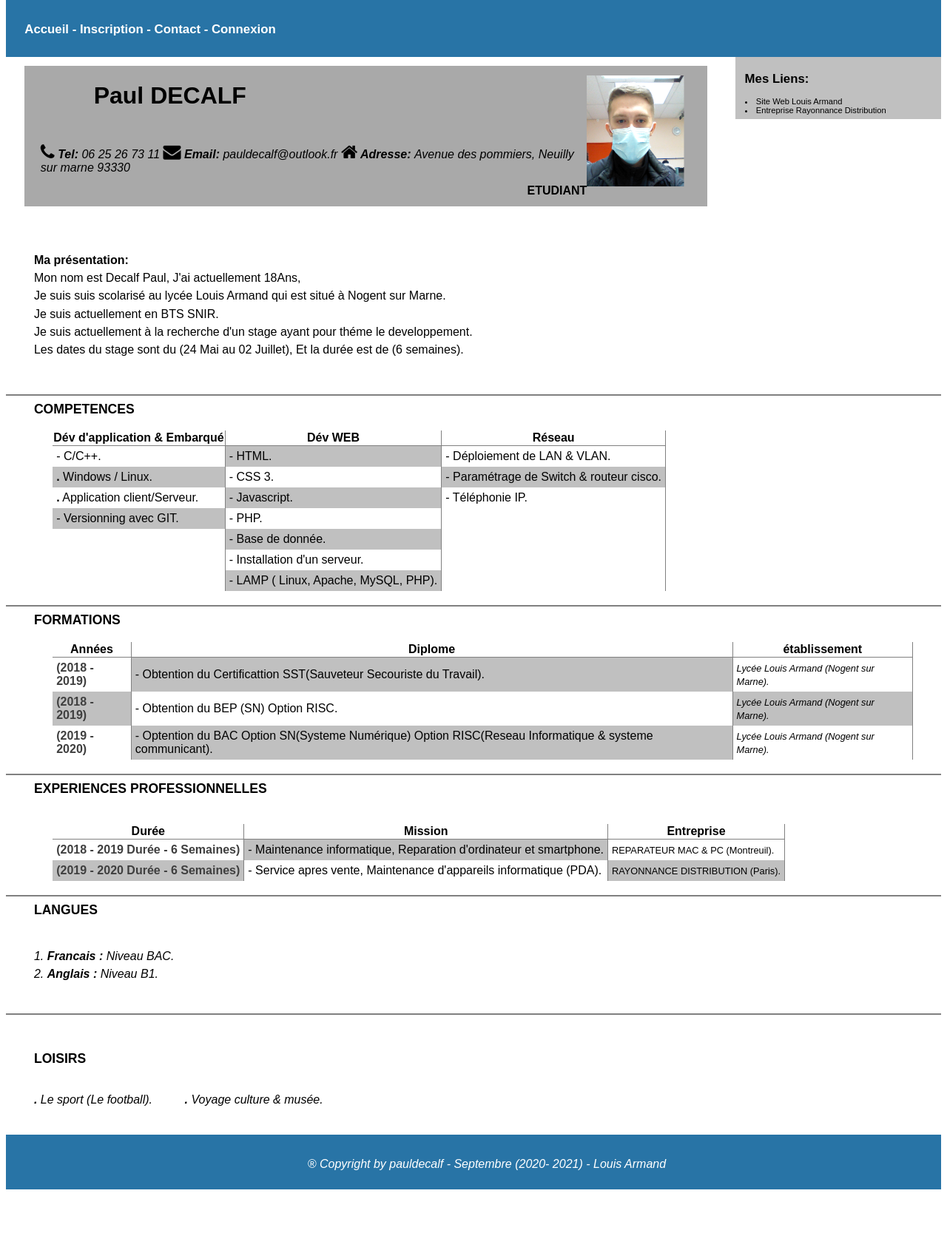
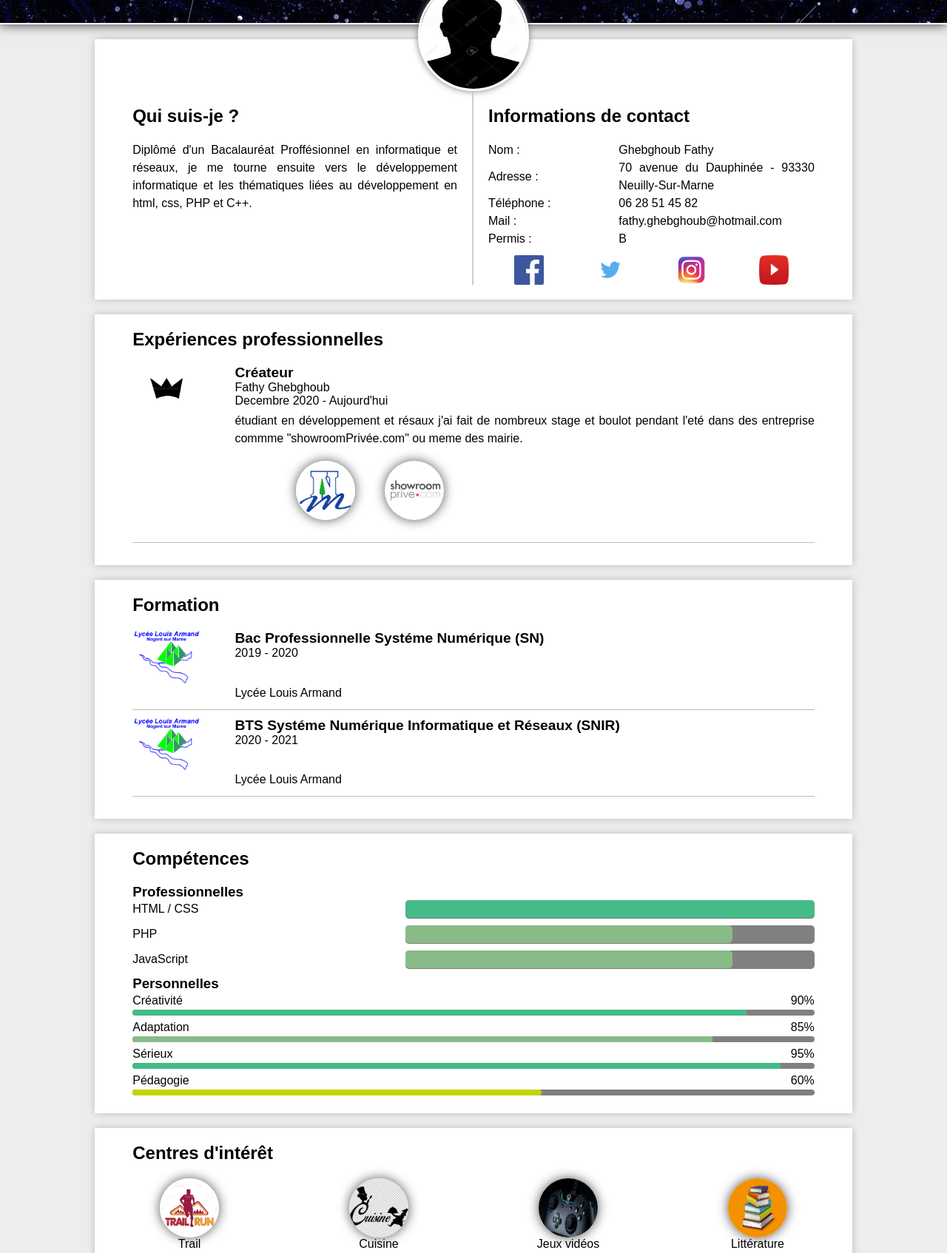
Before and after one commit to pauldecalf/code-html, a plain HTML site: page index.html in a window 1280 px wide. Shown: the part 87-1781 px from the top of the page at 74% size. Before the commit the page ends 1703 px from the top, so only its background shows below. Drawn offline with Linux system fonts and the light colour scheme.

Commit message:
Add files via upload

```diff
--- /dev/null
+++ b/cv.css
@@ -0,0 +1,298 @@
+/*STYLES GENERAUX*/
+*{
+    font-family: Avenir, sans-serif;
+    padding: 0px;
+    margin: 0px;
+    text-align: justify;
+    box-sizing: border-box;
+}
+body{
+    background: #ededed;
+}
+p{
+    font-size: 1em;
+    line-height: 1.5em;
+}
+a{
+    text-decoration: none;
+    color: #000;
+}
+
+/*HEADER & FOOTER*/
+header, footer{
+    width: 100%;
+    padding: 20px 0px;
+    background: url("images/galaxie.jpg") #4f4f4f;
+    box-shadow: 0px 0px 15px #333;
+}
+header{
+    border-bottom: 2px solid #fff;
+    height: 120px;
+}
+header h1{
+    color: white;
+    font-size: 1.5em;
+    width: 90%;
+    margin: 0 auto;
+}
+
+footer{
+    border-top: 2px solid #fff;
+}
+footer p{
+    width: 90%;
+    margin: 0 auto;
+    color: #fff;
+    text-align: center;
+}
+footer a{
+    color: #fff;
+}
+
+/*SECTIONS*/
+section{
+    display: flex;
+    flex-flow: row wrap;
+    justify-content: center;
+    width: 100%;
+    padding-bottom: 20px;
+    margin: 20px auto;
+    box-shadow: 0px 0px 10px #bbb;
+    background-color: #fff;
+}
+
+section h2{
+    margin: 20px 0;
+    width: 90%;
+}
+section > div{
+    width: 90%;
+}
+
+/*SECTION INFOS*/
+.photo{
+    text-align: center;
+}
+.photo img{
+    width: 150px;
+    height: 150px;
+    border: 3px solid #fff;
+    box-shadow: 0px 0px 10px #777;
+    border-radius: 50%;
+    margin-top: -80px;
+}
+.prez{
+    border-bottom: 2px dashed #ccc;
+}
+.prez a{
+    display: block;
+    text-align: center;
+    padding: 10px;
+    margin: 10px auto 30px auto;
+    color: #fff;
+    background-color: #EA0;
+    box-shadow: 0px 0px 10px #ccc;
+    border-radius: 5px;
+}
+.contact-flex{
+    display: flex;
+    flex-flow: row wrap;
+    align-items: center;
+}
+.contact-flex p:first-child{
+    flex: 0 0 40%;
+}
+.contact-flex p:last-child{
+    flex: 0 0 60%;
+}
+.social{
+    display: flex;
+    justify-content: space-around;
+    margin: 10px auto 0px auto;
+}
+.social img{
+    width: 40px;
+    height: 40px;
+}
+
+
+/*SECTION EXP ET FORMATION*/
+.exp{
+    display: flex;
+    flex-flow: row wrap;
+    border-bottom: 1px solid #bbb;
+    padding-bottom: 10px;
+    margin-bottom: 10px;
+}
+.exp-info{
+    display: flex;
+    flex-flow: column wrap;
+}
+.exp-logo{
+    flex: 0 0 25%;
+    max-width: 100px;
+}
+.exp-info{
+    flex: 0 0 70%;
+    margin-left: auto;
+}
+.exp img{
+    width: 100%;
+}
+.exp h3{
+    font-size:  1.2em;
+}
+.exp h4{
+    font-size:  1em;
+    font-weight: normal;
+}
+
+/*SECTION COMPETENCES*/
+.h3gauche{
+    width: 90%;
+}
+.comp{
+    display:flex;
+    flex-flow: row wrap;
+    margin-bottom: 10px;
+}
+.comp p{
+    flex: 0 0 40%;
+}
+.conteneur-barre{
+    flex: 0 0 60%;
+    border-radius: 5px;
+    background-color: grey;
+    border-bottom: 1px ridge grey;
+}
+.barre{
+    display: block;
+    height: 100%;
+    border-top-left-radius: 5px;
+    border-bottom-left-radius: 5px;
+}
+.c60{
+    width: 60%;
+    background-color: #C4D400;
+    border-radius: 5px;
+}
+.c80{
+    width: 80%;
+    background-color: #8B8;
+    border-radius: 5px;
+}
+.c85{
+    width: 85%;
+    background-color: #8B8;
+}
+.c90{
+    width: 90%;
+    background-color: #4B8;
+}
+.c95{
+    width: 95%;
+    background-color: #4B8;
+}
+.c100{
+    width: 100%;
+    background-color: #4B8;
+    border-radius: 5px;
+}
+.comp2{
+    display: flex;
+    flex-flow: row wrap;
+    justify-content: space-between;
+}
+.conteneur-barre2{
+    flex: 0 0 100%;
+    height: 0.5em;
+    margin-bottom: 0.25em;
+    border-radius: 5px;
+    background-color: grey;
+}
+
+/*SECTION INTERETS*/
+.interet{
+    flex: 0 1 50%;
+    display: flex;
+    flex-flow: column wrap;
+    align-items: center;
+    margin-bottom: 20px;
+}
+.interet img{
+    width: 80px;
+    height: 80px;
+    border-radius: 50%;
+    box-shadow: 0px 0px 15px #555;
+}
+
+.interet1{
+    flex: 0 0 50%;
+    display: flex;
+    flex-flow: row-reverse nowrap;
+
+    margin-bottom: 20px;
+}
+.interet1 img{
+    width: 80px;
+    height: 80px;
+    margin-right: 40px;
+    border-radius: 50%;
+    box-shadow: 0px 0px 15px #555;
+}
+
+
+
+
+
+
+
+
+
+
+
+/*VERSION BUREAU DU CV*/
+@media screen and (min-width: 980px){
+    section{
+        width: 80%;
+        box-shadow: 0px 0px 10px #bbb;
+    }
+    a:hover{
+        color: #EA0;
+    }
+    header h1{
+        width: 80%;
+    }
+    .prez, .contact{
+        flex: 0 0 45%;
+    }
+    .prez{
+        border-bottom: none;
+        border-right: 2px solid #ccc;
+        padding-right: 20px;
+        margin-left: auto;
+    }
+    .contact{
+        padding-left: 20px;
+        margin-right: auto;
+    }
+    .prez a{
+        border: 2px solid transparent;
+    }
+    .prez a:hover{
+        color: #f28835;
+        background-color: #fff;
+        border: 2px solid #f28835;
+        box-shadow: 0px 0px 20px #666;
+    }
+    .exp-logo{
+        flex: 0 0 10%;
+    }
+    .exp-info, .exp-desc{
+        flex: 0 0 85%;
+        margin-left: auto;
+    }
+    .interet{
+        flex: 0 1 25%;
+    }
+}
--- a/index.html
+++ b/index.html
@@ -1,234 +1,174 @@
-<!DOCTYPE html>
 <html>
-	<head>
-		<meta charset="utf-8" />
-		<title>curriculum vitae - Paul Decalf</title>
-		<meta name="viewport" content="width=device-width, initial-scale=1">
-<link rel="stylesheet" href="https://cdnjs.cloudflare.com/ajax/libs/font-awesome/4.7.0/css/font-awesome.min.css">
-		<link rel="stylesheet" type="text/css" href="./css/cv.css">
-	</head>
+<head>
+    <title>CV de Ghebghoub Fathy</title>
+    <meta charset="utf-8">
+    <meta name="viewport"
+          content="width=device-width, initial-scale=1, user-scalable=no">
+    <link rel="stylesheet" href="cv.css">
+</head>
+<body>
+    <header>
+        <h1>CV de Ghebghoub Fathy</h1>
+    </header>
 
-	<!-- Debut du code HTML Visible -->
+    <section>
+        <div class="photo">
+            <img src="images/photo_profil.jpg" alt="photo de profil">
+        </div>
+        <div class="prez">
+            <h2>Qui suis-je ?</h2>
+            <p>Diplômé d'un Bacalauréat Proffésionnel en informatique et réseaux, je me tourne ensuite vers le développement informatique et les
+            thématiques liées au développement en html, css, PHP et C++.</p>
+        </div>
+        <div class="contact">
+            <h2>Informations de contact</h2>
+            <div class="contact-flex">
+                <p>Nom : </p>
+                <p>Ghebghoub Fathy</p>
+            </div>
+            <div class="contact-flex">
+                <p>Adresse : </p>
+                <p>70 avenue du Dauphinée - 93330 Neuilly-Sur-Marne</p>
+            </div>
+            <div class="contact-flex">
+                <p>Téléphone :</p>
+                <p>06 28 51 45 82</p>
+            </div>
+            <div class="contact-flex">
+                <p>Mail : </p>
+                <p><a href="mailto:fathy.ghebghoub@hotmail.com">fathy.ghebghoub@hotmail.com</a></p>
+            </div>
+            <div class="contact-flex">
+                <p>Permis :</p>
+                <p>B</p>
+            </div>
+            <div class="social">
+                <a href="#"><img src="images/fb.png" alt="Logo Fb"></a>
+                <a href="#"><img src="images/twitter.png" alt="Logo Tw"></a>
+                <a href="#"><img src="images/insta.png" alt="Logo In"></a>
+                <a href="#"><img src="images/ytb.png" alt="Logo Ytb"></a>
+            </div>
+        </div>
+    </section>
 
-		<body>
+    <section>
+        <h2>Expériences professionnelles</h2>
+        <div class="exp">
+            <div class="exp-logo">
+                <a href="#"><img src="images/createur.png" alt="Logo de Ghebghoub Fathy"></a>
+            </div>
+            <div class="exp-info">
+                <h3>Créateur</h3>
+                <h4> Fathy Ghebghoub</h4>
+                <h4>Decembre 2020 - Aujourd'hui</h4>
+            </div>
+            <div class="exp-desc">
+                <p>étudiant en développement et résaux j'ai fait de nombreux stage et boulot pendant l'eté dans des entreprise commme
+				"showroomPrivée.com" ou meme des mairie.</p>
+				<br>
+            </div>
+			<div class="interet1">
+                <a href="https://www.showroomprive.com/"><img  src="images/showroomprive.png" alt="Logo showroomPrivée"></a>
 
-		<header class="fond_bleu">
-			<h1>Curriculum vitae de Paul Decalf</h1>
-		</header>
+				<a href="https://www.neuillysurmarne.fr/"><img  src="images/neuilly.png" alt="Logo mairie"></a>
+			</div>
+        </div>
+    </section>
 
-		<nav class="fond_bleu">
-			<h1><a href="#">Accueil</a> - <a target="_blank" href="dev.html">Inscription</a> - <a target="_blank" href="dev.html">Contact</a> - <a target="_blank" href="dev.html">Connexion</a></h1>
-		</nav>
+    <section>
+        <h2>Formation</h2>
+        <div class="exp">
+            <div class="exp-logo">
+                <a href="#"><img src="images/lycee.png" alt="Logo lycée"></a>
+            </div>
+            <div class="exp-info">
+                <h3> Bac Professionnelle Systéme Numérique (SN)</h3>
+                <h4>2019 - 2020</h4>
+            </div>
+            <div class="exp-desc">
+                <p>Lycée Louis Armand</p>
+            </div>
+        </div>
+        <div class="exp">
+            <div class="exp-logo">
+                <a href="#"><img src="images/lycee.png" alt="Logo Lycée"></a>
+            </div>
+            <div class="exp-info">
+                <h3> BTS Systéme Numérique Informatique et Réseaux (SNIR)</h3>
+                <h4>2020 - 2021</h4>
+            </div>
+            <div class="exp-desc">
+                <p>Lycée Louis Armand</p>
+            </div>
+        </div>
+    </section>
 
-		<aside>
-			<h1>Mes Liens:</h1>
-			<li><a target="_blank" href="https://www.larmand.fr/">Site Web Louis Armand</a></li>
-			<li><a target="_blank" href="https://www.rayonnance-distribution.fr/">Entreprise Rayonnance Distribution</a></li>
-		</aside>
+    <section>
+        <h2>Compétences</h2>
+        <h3 class="h3gauche">Professionnelles</h3>
+        <div class="comp">
+            <p>HTML / CSS</p>
+            <div class="conteneur-barre"><span class="barre c100"></span></div>
+        </div>
+        <div class="comp">
+            <p>PHP </p>
+            <div class="conteneur-barre"><span class="barre c80"></span></div>
+        </div>
+        <div class="comp">
+            <p>JavaScript</p>
+            <div class="conteneur-barre"><span class="barre c80"></span></div>
+        </div>
+        <h3 class="h3gauche">Personnelles</h3>
+        <div class="comp2">
+            <p>Créativité</p>
+            <p>90%</p>
+            <div class="conteneur-barre2"><span class="barre c90"></span></div>
+        </div>
+        <div class="comp2">
+            <p>Adaptation</p>
+            <p>85%</p>
+            <div class="conteneur-barre2"><span class="barre c85"></span></div>
+        </div>
+        <div class="comp2">
+            <p>Sérieux</p>
+            <p>95%</p>
+            <div class="conteneur-barre2"><span class="barre c95"></span></div>
+        </div>
+        <div class="comp2">
+            <p>Pédagogie</p>
+            <p>60%</p>
+            <div class="conteneur-barre2"><span class="barre c60"></span></div>
+        </div>
+    </section>
 
-		<section>
-		<img id="images" src="./images/paul.png" alt="Photo de profile">
+    <section>
+        <h2>Centres d'intérêt</h2>
+        <figure class="interet">
+            <img src="images/trail.png" alt="Trail">
+            <figcaption>Trail</figcaption>
+        </figure>
+        <figure class="interet">
+            <img src="images/cuisine.jpg" alt="Cuisine">
+            <figcaption>Cuisine</figcaption>
+        </figure>
+        <figure class="interet">
+            <img src="images/gaming.jpg" alt="Gaming">
+            <figcaption>Jeux vidéos</figcaption>
+        </figure>
+        <figure class="interet">
+            <img src="images/litterature.jpg" alt="Littérature">
+            <figcaption>Littérature</figcaption>
+        </figure>
+    </section>
 
-			<h1 class="text"> Paul DECALF </h1>
-			<h1 class="coordonnées"><b><i style="font-size:24px" class="fa">&#xf095;</i> Tel: </b> 06 25 26 73 11 <b><i style="font-size:24px" class="fa">&#xf0e0;</i> Email: </b> pauldecalf@outlook.fr <b><i style="font-size:24px" class="fa fa-home"></i> Adresse: </b> Avenue des pommiers, Neuilly sur marne 93330</h1>
-			<p class="status"> ETUDIANT </p>
-		</section>
+    <footer>
+        <p><a href="#">©Fathy Ghebghoub</a> 2020</p>
+        <p>Merci d'avoir pris le temps de lire mon CV !</p>
+
+    </footer>
+</body>
+</html>
 
 
 
-		<!--DEBUT DESCRIPTION !-->
-		<p class="description"><b> Ma présentation: </b>
-		<p> Mon nom est Decalf Paul, J'ai actuellement 18Ans,</p>
-		<p>Je suis suis scolarisé au lycée Louis Armand qui est situé à Nogent sur Marne.</p>
-		<p>Je suis actuellement en BTS SNIR.</p>
-		<p>Je suis actuellement à la recherche d'un stage ayant pour théme le developpement.</p>
-		<p>Les dates du stage sont du (24 Mai au 02 Juillet), Et la durée est de (6 semaines).</p>
-		</p>
-		<br></br>
-		<!--FIN DESCRIPTION !-->
-
-
-
-		<!--DEBUT SEPARATEUR GRIS!-->
-			<hr color="gray">
-		<!--FIN SEPARATEUR GRIS!-->
-
-
-<!--DEBUT TITRE COMPETENCES!-->
-			<h2 class="pro">COMPETENCES</h2>
-<!--FIN TITRE COMPETENCES!-->
-
-
-<!--DEBUT TABLEAU COMPETENCES!-->
-<table>
-   <tr>
-       <th>Dév d'application & Embarqué</th>
-       <th>Dév WEB</th>
-       <th>Réseau</th>
-   </tr>
-
-   <tr>
-       <td>- C/C++.</td>
-       <td class="gris">- HTML.</td>
-       <td>- Déploiement de LAN & VLAN.</td>
-   </tr>
-   <tr>
-       <td class="gris"> <B>.</B> Windows / Linux. </td>
-       <td>- CSS 3.</td>
-       <td class="gris">- Paramétrage de Switch & routeur cisco.</td>
-   </tr>
-   <tr>
-       <td> <B>.</B> Application client/Serveur. </td>
-       <td class="gris">- Javascript.</td>
-       <td>- Téléphonie IP.</td>
-   </tr>
-   <tr>
-       <td class="gris">- Versionning avec GIT. </td>
-       <td>- PHP.</td>
-       <td></td>
-   </tr>
-      <tr>
-       <td></td>
-       <td class="gris">- Base de donnée.</td>
-       <td></td>
-   </tr>
-   </tr>
-      <tr>
-       <td></td>
-       <td>- Installation d'un serveur.</td>
-       <td></td>
-   </tr>
-         <tr>
-       <td></td>
-       <td class="gris">- LAMP ( Linux, Apache, MySQL, PHP).</td>
-       <td></td>
-   </tr>
-</table>
-<!--FIN TABLEAU COMPETENCES!-->
-
-
-		<!--SEPARATEUR GRIS!-->
-			<hr color="gray">
-		<!--FIN SEPARATEUR GRIS!-->
-
-		<!--DEBUT TITRE FORMATIONS!-->
-		<h2 class="pro">FORMATIONS</h2>
-		<!--FIN TITRE FORMATIONS!-->
-
-<!--DEBUT TABLEAU FORMATIONS!-->
-<table>
-   <tr>
-       <th>Années</th>
-       <th>Diplome</th>
-       <th>établissement</th>
-   </tr>
-      <tr>
-       <td class="date">(2018 - 2019) </td>
-       <td class="gris"> - Obtention du Certificattion SST(Sauveteur Secouriste du Travail).</td>
-       <td><i class="lieu">Lycée Louis Armand (Nogent sur Marne).</i></td>
-   </tr>
-   <tr>
-       <td class="gris date">(2018 - 2019) </td>
-       <td> - Obtention du BEP (SN) Option RISC.</td>
-       <td class="gris"><i class="lieu">Lycée Louis Armand (Nogent sur Marne).</i></td>
-   </tr>
-   <tr>
-       <td class="date">(2019 - 2020) </td>
-       <td class="gris"> - Optention du BAC Option SN(Systeme Numérique) Option RISC(Reseau Informatique & systeme communicant).</td>
-       <td><i class="lieu">Lycée Louis Armand (Nogent sur Marne).</i></td>
-   </tr>
-</table>
-<!--FIN TABLEAU FORMATIONS!-->
-
-
-
-
-
-<!--SEPARATEUR GRIS!-->
-		<hr color="gray">
-<!--FIN SEPARATEUR GRIS!-->
-
-
-<!--DEBUT TITRE EXPERIENCES PROFESSIONNELS!-->
-		<h2 class="pro">EXPERIENCES PROFESSIONNELLES</h2>
-<!--DEBUTFIN TITRE EXPERIENCES PROFESSIONNELS!-->
-
-
-<!--DEBUT ESPACE!-->
-		<br>
-<!--FIN ESPACE!-->
-
-
-<!--DEBUT TABLEAU EXPERIENCES PROFESSIONNELS!-->
-<table>
-	<tr>
-       <th>Durée</th>
-       <th>Mission</th>
-       <th>Entreprise</th>
-	</tr>
-	<tr>
-       <td class="date">(2018 - 2019 Durée - 6 Semaines) </td>
-       <td class="gris"> - Maintenance informatique, Reparation d'ordinateur et smartphone.</td>
-       <td class="lieu"> REPARATEUR MAC & PC (Montreuil).</td>
-	</tr>
-
-	<tr>
-       <td class="gris date">(2019 - 2020 Durée - 6 Semaines) </td>
-       <td> - Service apres vente, Maintenance d'appareils informatique (PDA).</td>
-       <td class="lieu gris"> RAYONNANCE DISTRIBUTION (Paris).</td>
-	</tr>
-</table>
-<!--DEBUT TABLEAU EXPERIENCES PROFESSIONNELS!-->
-
-
-<!--SEPARATEUR GRIS!-->
-			<hr color="gray">
-<!--FIN SEPARATEUR GRIS!-->
-
-
-<!--DEBUT ESPACE!-->
-
-<!--FIN ESPACE!-->
-
-
-<!--DEBUT LANGUE(S)!-->
-			<h2 class="pro">LANGUES</h2>
-			<br></br>
-			<li class="loisirs"><b>Francais :</b> Niveau BAC.</li>
-			<li class="loisirs"><b>Anglais :</b> Niveau B1.</li>
-<!--FIN DES LANGUE(S)!-->
-
-<!--DEBUT ESPACE!-->
-		<br></br>
-<!--FIN ESPACE!-->
-
-<!--SEPARATEUR GRIS!-->
-			<hr color="gray">
-<!--FIN SEPARATEUR GRIS!-->
-
-
-<!--DEBUT ESPACE!-->
-		<br></br>
-<!--FIN ESPACE!-->
-
-
-<!--DEBUT LOISIR(S)!-->
-			<h2 class="pro">LOISIRS</h2>
-			<br></br>
-			<li id="loisirs"><b>.</b> Le sport (Le football).</li>
-			<li id="loisirs"><b>.</b> Voyage culture & musée.</li>
-<!--FIN LOISIR(S)!-->
-
-
-<!--DEBUT DU FOOTER!-->
-
-			<footer class="fond_bleu police">
-				<p> ® Copyright by pauldecalf - Septembre (2020- 2021) - Louis Armand</p>
-			</footer>
-
-<!--FIN DU FOOTER!-->
-
-
-		</body>
-
-</html>
+Resources
```
Also changed, not shown: images/createur.png (added), images/cuisine.jpg (added), images/fb.png (added), images/galaxie.jpg (added), images/gaming.jpg (added), images/insta.png (added), images/litterature.jpg (added), images/lycee.png (added), images/neuilly.png (added), images/photo_profil.jpg (added), images/showroomprive.png (added), images/trail.png (added), images/twitter.png (added), images/ytb.png (added).
